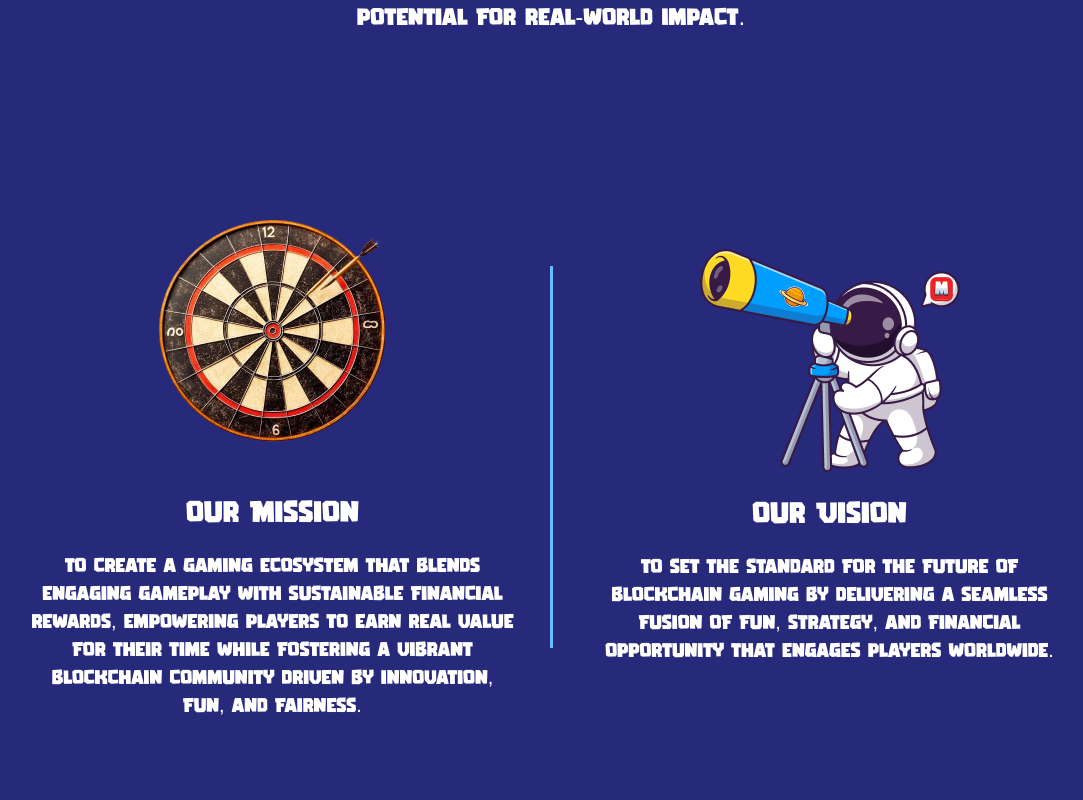
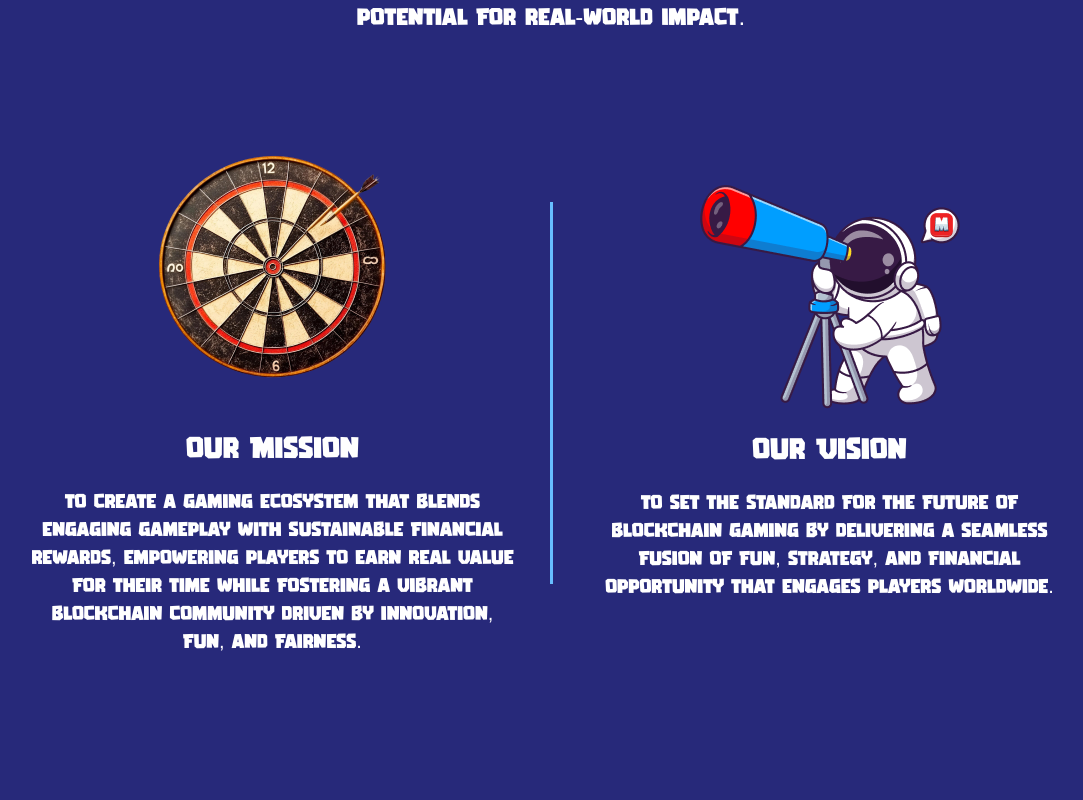
Before and after one commit to codiejay/memestateweb, a React (Vite) app: page /aboutus in a window 1280 px wide. Shown: the part 740-1540 px from the top of the page, without its empty margins (89-1172 px from the left). Built offline with nearby package versions, Linux system fonts and the light colour scheme.

Commit message:
Fix About Us Section

```diff
--- a/src/pages/AboutUs/AboutUs.jsx
+++ b/src/pages/AboutUs/AboutUs.jsx
@@ -1,12 +1,11 @@
 import { useRef } from "react";
-import MarqueeComponent from "../../component/MarqueeComponent/MarqueeComponent";
 
 const AboutUs = () => {
   const container = useRef(null);
 
   return (
     <div ref={container}>
-      <section className="h-ful lg:px-16 px-8 py-16 w-full pt-[30vh] ">
+      <section className="h-ful lg:px-16 px-8 py-16 w-full lg:pt-[30vh] pt-48">
         <div className="flex justify-center flex-col items-center gap-8 ">
           <h2 className="text-[36px] font-normal text-white ">Who we are</h2>
           <div className="lg:max-w-[848px]">
@@ -31,7 +30,7 @@ const AboutUs = () => {
           </div>
         </div>
       </section>
-      <section className="lg:h-screen lg:px-16 px-8 py-16 w-full">
+      <section className="lg:h-screen lg:px-16 px-8 pt- w-full">
         <div className="flex  lg:flex-row flex-col justify-center items-center w-full gap-8">
           <div className="flex flex-col items-center gap-6">
             <div>
@@ -52,7 +51,7 @@ const AboutUs = () => {
           <div className=" hidden lg:block h-[382px] w-[3px] bg-[#67BEFF]"></div>
           <div className="flex flex-col items-center gap-6">
             <div>
-              <img src="/images/astronut.png" alt="astronut" />
+              <img src="/images/astronut2.png" alt="astronut" />
             </div>
             <div>
               <h2 className="text-3xl font-normal text-white text-center mb-5">
```
Also changed, not shown: public/images/astronut2.png (added).
